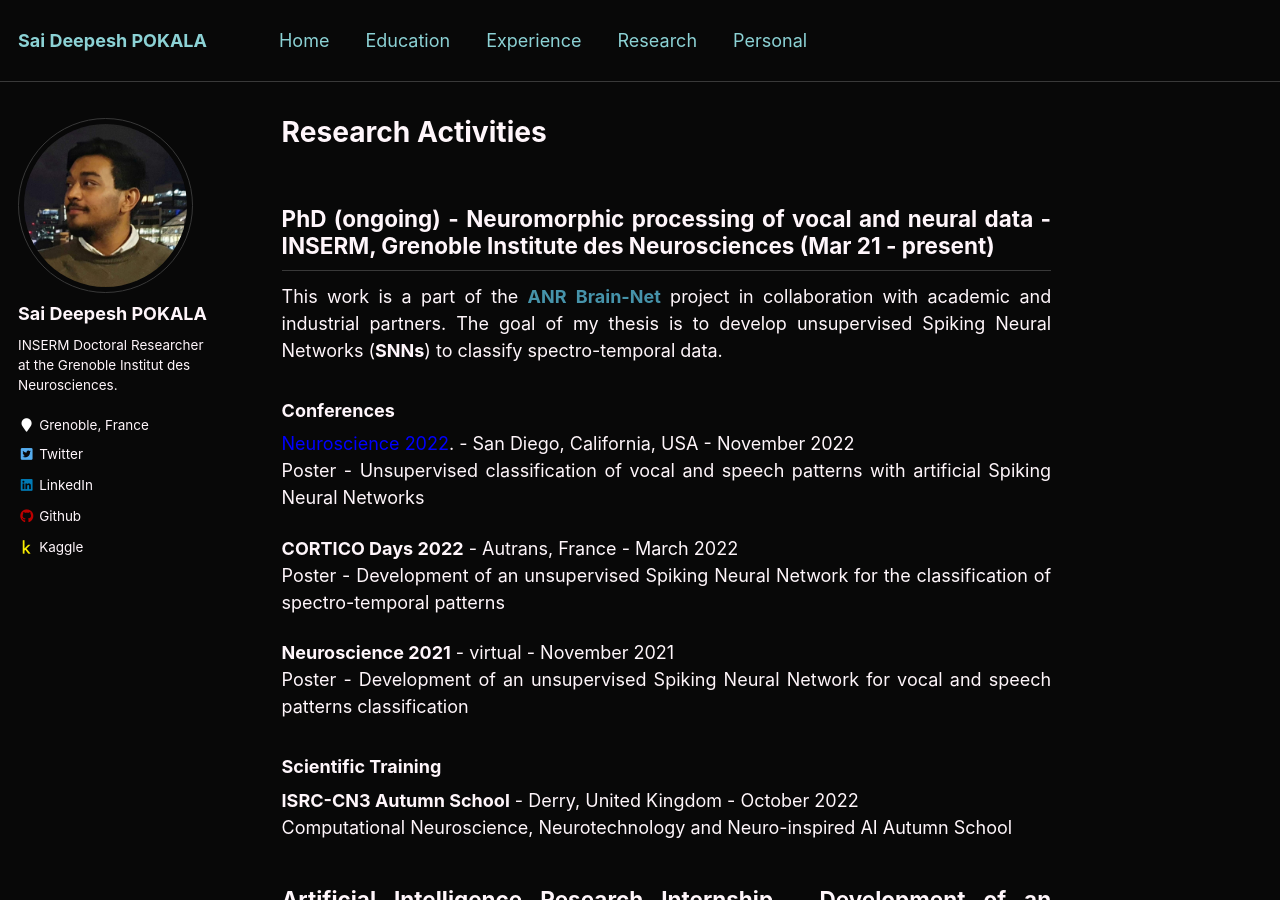
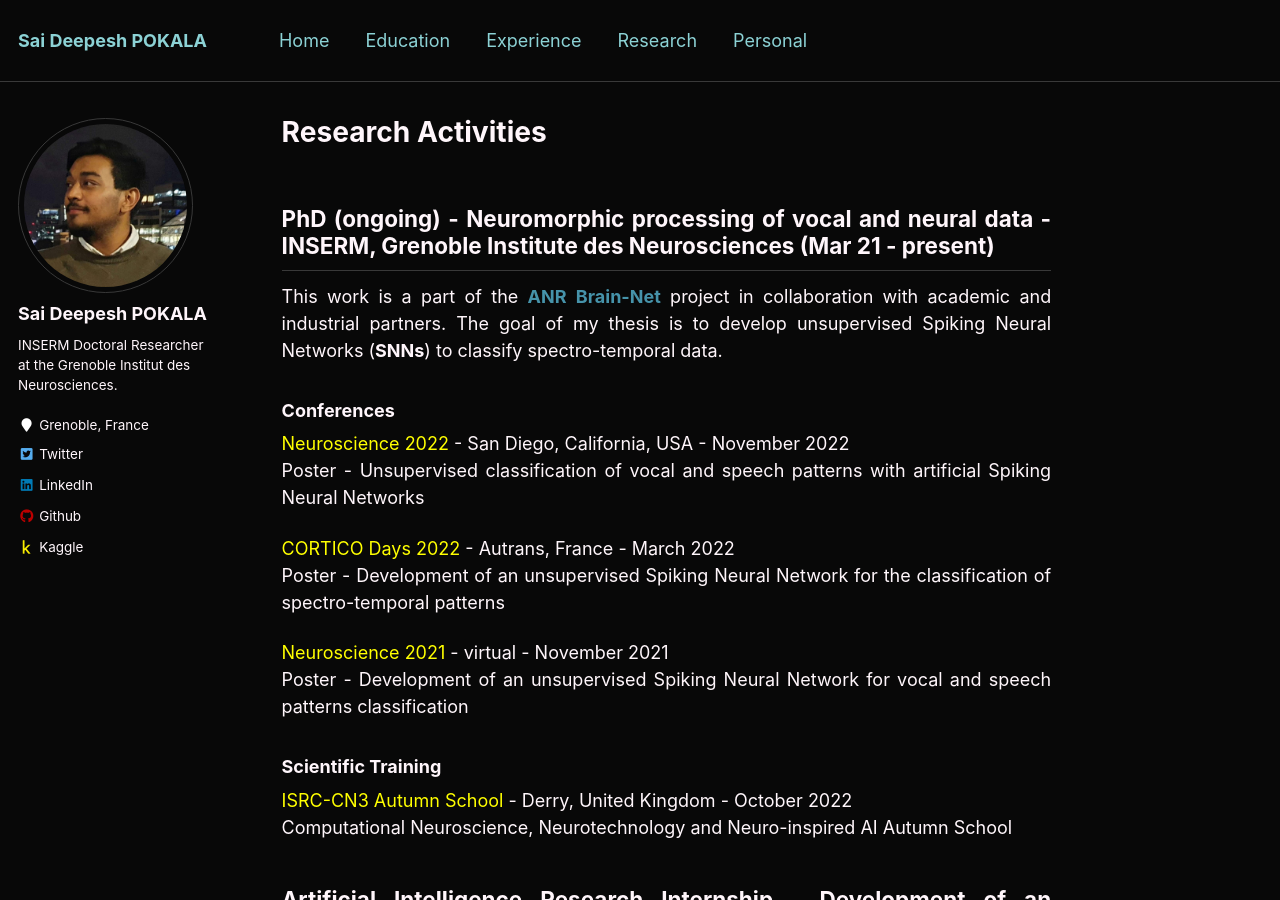
Before and after one commit to saideepesh/saideepesh.github.io, a Jekyll site: the page built from _pages/research.md, in a window 1280 px wide and 900 px high. Built offline with Jekyll 4.4.1, drawn with Linux system fonts in a browser that asks for light colours.

Commit message:
Update research.md

```diff
--- a/_pages/research.md
+++ b/_pages/research.md
@@ -11,18 +11,18 @@ This work is a part of the [**ANR**](https://anr.fr/en/){:target="_blank" rel="n
 
 ### Conferences
 
-<span style="color:blue">Neuroscience 2022</span>. - San Diego, California, USA - November 2022\
+<span style="color:yellow">Neuroscience 2022</span> - San Diego, California, USA - November 2022\
 Poster - Unsupervised classification of vocal and speech patterns with artificial Spiking Neural Networks
 
-**CORTICO Days 2022** - Autrans, France - March 2022\
+<span style="color:yellow">CORTICO Days 2022</span> - Autrans, France - March 2022\
 Poster - Development of an unsupervised Spiking Neural Network for the classification of spectro-temporal patterns
 
-**Neuroscience 2021** - virtual - November 2021\
+<span style="color:yellow">Neuroscience 2021</span> - virtual - November 2021\
 Poster - Development of an unsupervised Spiking Neural Network for vocal and speech patterns classification
 
 ### Scientific Training
 
-**ISRC-CN3 Autumn School** - Derry, United Kingdom - October 2022\
+<span style="color:yellow">ISRC-CN3 Autumn School</span> - Derry, United Kingdom - October 2022\
 Computational Neuroscience, Neurotechnology and Neuro-inspired AI Autumn School
 
 ## Artificial Intelligence Research Internship - Development of an unsupervised SNN for vocalization classification - INSERM (May - Oct '20)
```
